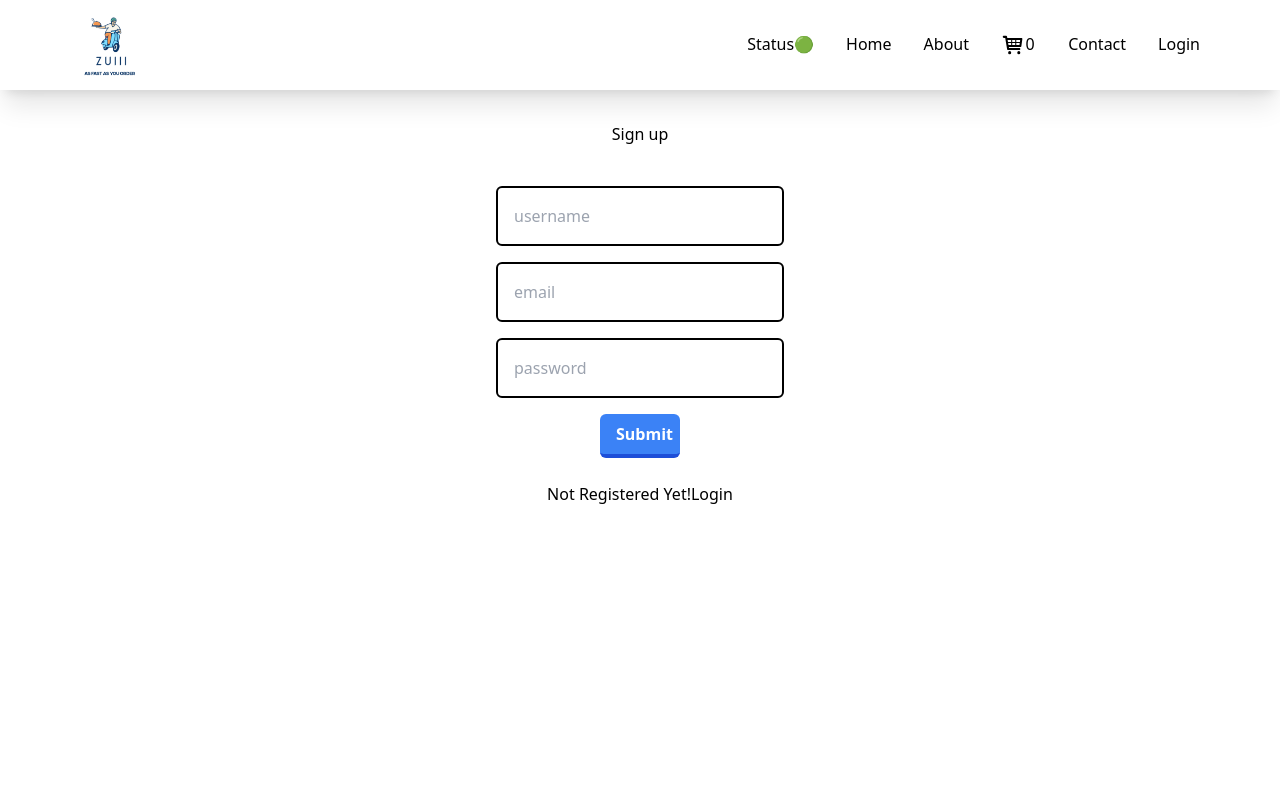
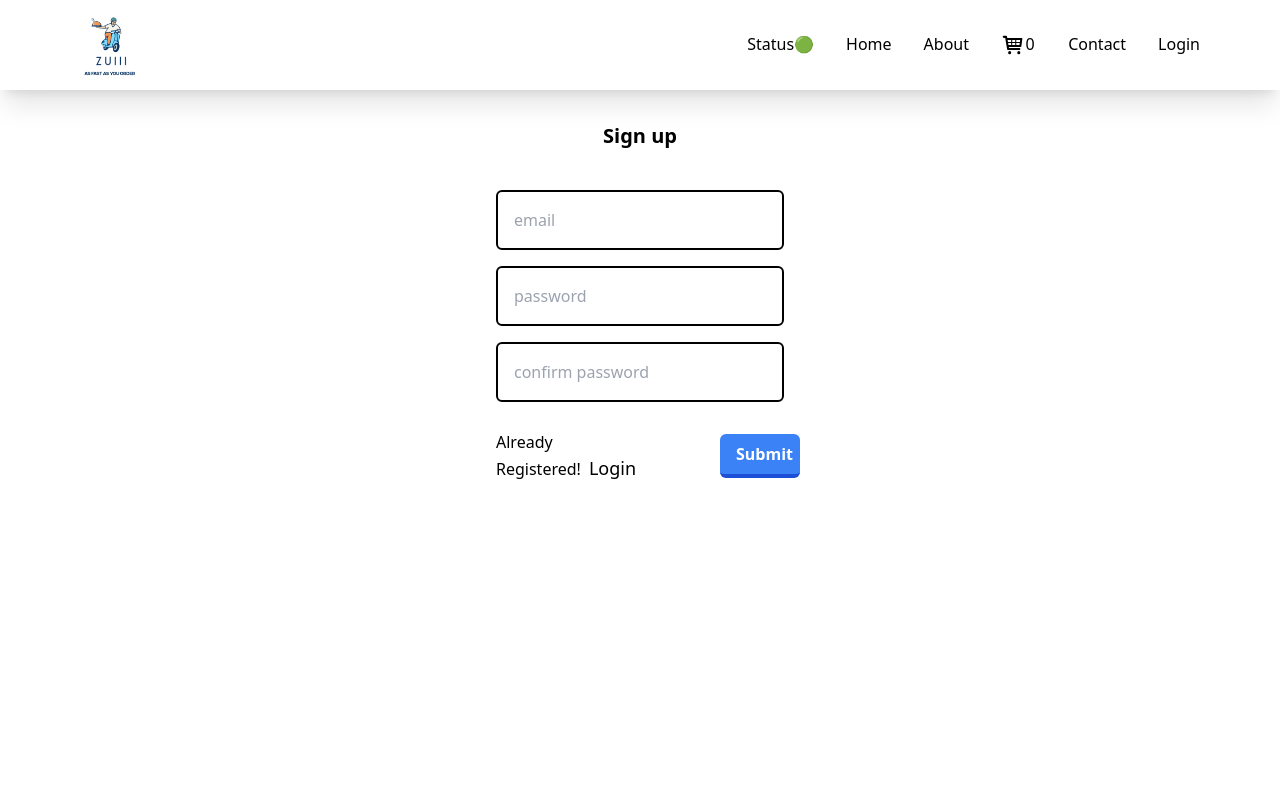
Before and after one commit to 623480/Zuii, a React (Create React App) app: page /login in a window 1280 px wide. Both pictures are taken after a click on the element "Signup". Shown: the top 800 px of the page. Built offline with nearby package versions, Linux system fonts and the light colour scheme.

Commit message:
changes done in Login Page

```diff
--- a/src/components/Login.js
+++ b/src/components/Login.js
@@ -8,7 +8,9 @@ const Login = () => {
   };
   return (
     <div className="min-h-lvh flex flex-col w-3/12 m-auto my-4 text-center">
-      <h1 className="my-4">{isLogin ? "Login" : "Sign up"}</h1>
+      <h1 className="my-4 text-xl font-bold">
+        {isLogin ? "Log in" : "Sign up"}
+      </h1>
       <form
         onSubmit={(e) => {
           e.preventDefault();
@@ -16,13 +18,6 @@ const Login = () => {
         }}
         className="flex flex-col my-4"
       >
-        {!isLogin && (
-          <input
-            type="text"
-            placeholder="username"
-            className="mx-4 my-2 px-4 py-4 border-2 border-black rounded-md"
-          />
-        )}
         <input
           type="text"
           placeholder="email"
@@ -33,19 +28,34 @@ const Login = () => {
           placeholder="password"
           className="mx-4 my-2 px-4 py-4 border-2 border-black rounded-md"
         />
+        {!isLogin && (
+          <input
+            type="password"
+            placeholder="confirm password"
+            className="mx-4 my-2 px-4 py-4 border-2 border-black rounded-md"
+          />
+        )}
+        <div className="flex justify-between items-center my-4">
+          {" "}
+          <p className="text-start mx-4">
+            <span className="text-md font-base">
+              {isLogin ? "Not Registered Yet!" : "Already Registered!"}
+            </span>
+            <span
+              onClick={handleLogin}
+              className="cursor-pointer mx-2 text-lg font-medium hover:text-blue-500"
+            >
+              {isLogin ? "Signup" : "Login"}
+            </span>
+          </p>
           <button
             type="submit"
             className="w-3/12 m-auto bg-blue-500 hover:bg-blue-400 text-white font-bold py-2 px-4 border-b-4 border-blue-700 hover:border-blue-500 rounded-md my-2"
           >
             Submit
           </button>
+        </div>
       </form>
-      <p className="">
-        <span>Not Registered Yet!</span>
-        <span onClick={handleLogin} className="cursor-pointer">
-          {isLogin ? "Signup" : "Login"}
-        </span>
-      </p>
     </div>
   );
 };
--- /dev/null
+++ b/src/utils/Validations.js
@@ -0,0 +1,3 @@
+
+export const emailValidation="";
+export const passwordValidation="";
```
Lines whose indentation alone changed are shown as unchanged.
